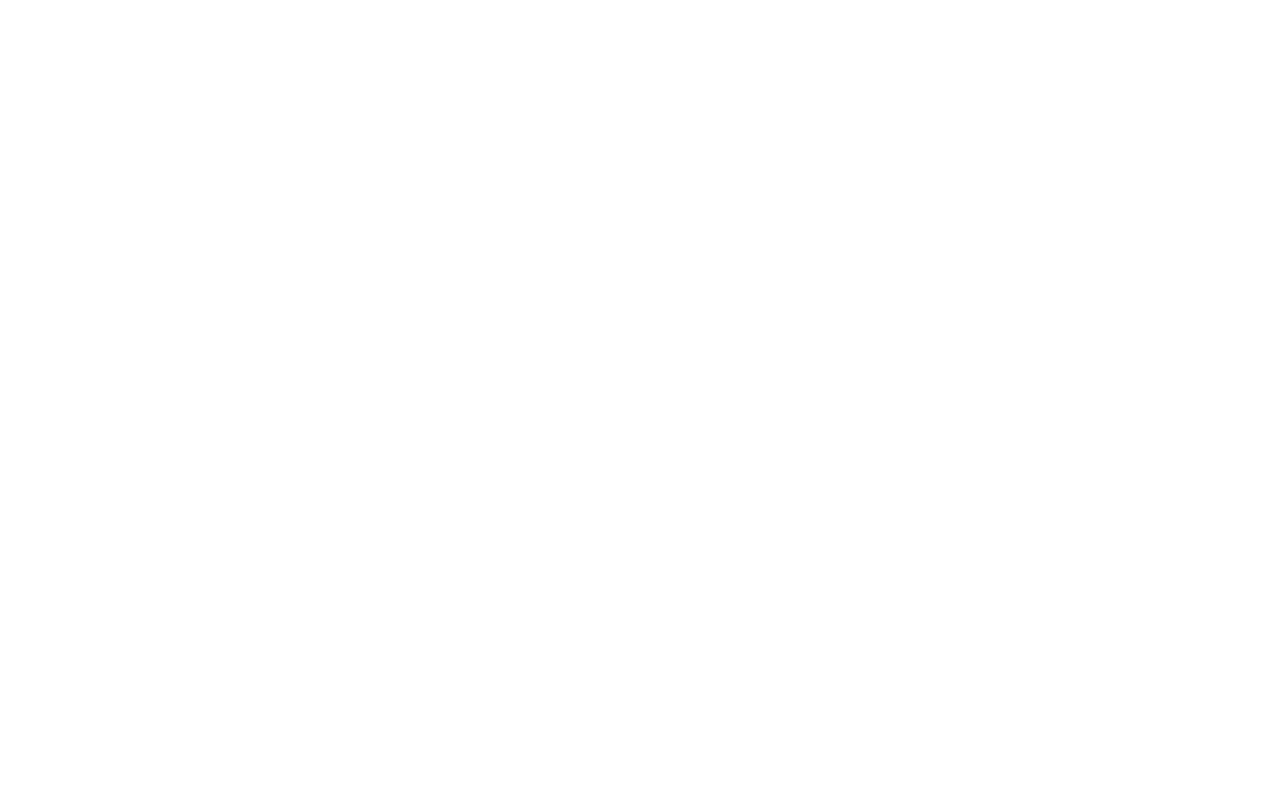
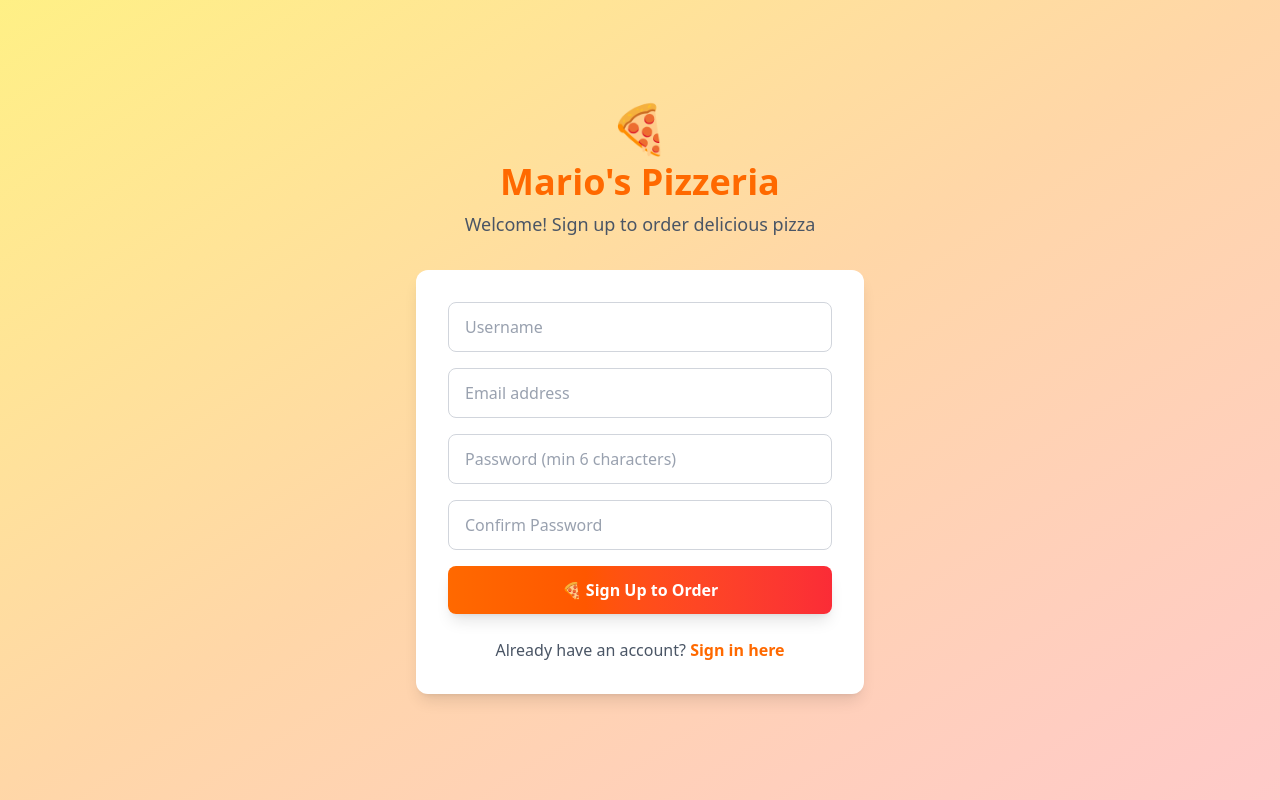
Before and after one commit to kush511/OIBSIP, a React (Vite) app in the folder client/: page /register in a window 1280 px wide. Before the commit this address had no page. Built offline with nearby package versions, Linux system fonts and the light colour scheme.

Commit message:
Signup page with some fix in BE done

```diff
--- a/client/src/App.jsx
+++ b/client/src/App.jsx
@@ -4,6 +4,7 @@
 import './App.css'
 import Login from './pages/Login'
 import Dashboard from './pages/Dashboard'
+import Register from './pages/Register';
 
 
 function App() {
@@ -15,6 +16,8 @@
     <>
      <BrowserRouter>
       <Routes>
+                <Route path="/register" element={<Register />} />
+
         <Route path="/login" element={<Login />} />
         <Route path="/dashboard" element={
           <PrivateRoute>
--- a/client/src/pages/Login.jsx
+++ b/client/src/pages/Login.jsx
@@ -86,7 +86,7 @@
                     <div className='mt-6 text-center'>
                         <p className='text-gray-600'>
                             Don't have an account?
-                            <a href='#' className='text-orange-500 hover:text-orange-600 font-semibold transition-colors'>
+                            <a href='/register' className='text-orange-500 hover:text-orange-600 font-semibold transition-colors'>
                                 Sign up here
                             </a>
                         </p>
--- /dev/null
+++ b/client/src/pages/Register.jsx
@@ -0,0 +1,137 @@
+import { useEffect, useState } from 'react';
+import { useNavigate, Link } from 'react-router-dom';
+import axios from 'axios';
+
+function Register() {
+    const [email, setEmail] = useState('');
+    const [password, setPassword] = useState('');
+    const [confirmPassword, setConfirmPassword] = useState(''); // ADD: Separate state for confirm password
+    const [username, setUsername] = useState('');
+    const [error, setError] = useState(''); // ADD: Error state for better UX
+
+    const navigate = useNavigate();
+
+    useEffect(() => {
+        const token = localStorage.getItem('token');
+        if (token) {
+            navigate('/dashboard');
+        }
+    }, [navigate]);
+
+    async function handleSubmit(e) {
+        e.preventDefault();
+        setError(''); // Clear previous errors
+
+        // ADD: Client-side validation
+        if (password !== confirmPassword) {
+            setError('Passwords do not match');
+            return;
+        }
+
+        if (password.length < 6) {
+            setError('Password must be at least 6 characters long');
+            return;
+        }
+
+        try {
+            const response = await axios.post(`${import.meta.env.VITE_API_BASE_URL}/api/auth/register`, {
+                email,
+                password,
+                username
+            });
+            console.log('Register Success:', response.data);
+
+            // SUCCESS: Show message and redirect to login
+            alert('Registration successful! Please login with your credentials.');
+            navigate('/login');
+
+        } catch (error) {
+            console.log('Register failed:', error.response?.data?.message);
+            setError(error.response?.data?.message || 'Registration failed');
+        }
+    }
+
+    return (
+        <>
+            <div className='min-h-screen flex flex-col justify-center items-center bg-gradient-to-br from-yellow-200 via-orange-200 to-red-200 px-4'>
+
+                <div className='text-center mb-8'>
+                    <div className='text-5xl mb-2 animate-bounce'>🍕</div>
+                    <h1 className='text-4xl font-bold text-orange-500 mb-2'>Mario's Pizzeria</h1>
+                    <p className='text-lg text-gray-600'>Welcome! Sign up to order delicious pizza</p>
+                </div>
+
+                <div className='w-full max-w-md flex flex-col bg-white backdrop-blur-sm rounded-xl shadow-lg p-8'>
+
+                    <form onSubmit={handleSubmit} className='flex flex-col space-y-4 w-full'>
+
+                        {/* FIXED: Username input with correct type */}
+                        <input
+                            value={username}
+                            onChange={e => setUsername(e.target.value)}
+                            type="text" // FIXED: Changed from "username" to "text"
+                            required
+                            placeholder='Username'
+                            className='w-full px-4 py-3 border border-gray-300 rounded-lg bg-white text-gray-800 placeholder-gray-400 focus:outline-none focus:ring-2 focus:ring-orange-200 focus:border-orange-500 hover:border-gray-400 transition-all duration-200'
+                        />
+
+                        <input
+                            value={email}
+                            onChange={e => setEmail(e.target.value)}
+                            type="email"
+                            required
+                            placeholder='Email address'
+                            className='w-full px-4 py-3 border border-gray-300 rounded-lg bg-white text-gray-800 placeholder-gray-400 focus:outline-none focus:ring-2 focus:ring-orange-200 focus:border-orange-500 hover:border-gray-400 transition-all duration-200'
+                        />
+
+                        <input
+                            value={password}
+                            onChange={e => setPassword(e.target.value)}
+                            type="password"
+                            required
+                            placeholder='Password (min 6 characters)'
+                            className='w-full px-4 py-3 border border-gray-300 rounded-lg bg-white text-gray-800 placeholder-gray-400 focus:outline-none focus:ring-2 focus:ring-orange-200 focus:border-orange-500 hover:border-gray-400 transition-all duration-200'
+                        />
+
+                        {/* FIXED: Separate state and onChange for confirm password */}
+                        <input
+                            value={confirmPassword} // FIXED: Uses confirmPassword state
+                            onChange={e => setConfirmPassword(e.target.value)} // FIXED: Updates confirmPassword
+                            type="password"
+                            required
+                            placeholder='Confirm Password'
+                            className='w-full px-4 py-3 border border-gray-300 rounded-lg bg-white text-gray-800 placeholder-gray-400 focus:outline-none focus:ring-2 focus:ring-orange-200 focus:border-orange-500 hover:border-gray-400 transition-all duration-200'
+                        />
+
+                        {/* ADD: Error message display */}
+                        {error && (
+                            <div className='text-red-500 text-sm text-center bg-red-50 p-2 rounded'>
+                                {error}
+                            </div>
+                        )}
+
+                        <button
+                            type='submit'
+                            className='w-full py-3 bg-gradient-to-r from-orange-500 to-red-500 hover:from-orange-600 hover:to-red-600 text-white font-bold rounded-lg shadow-lg hover:shadow-xl transform hover:-translate-y-0.5 transition-all duration-200'
+                        >
+                            🍕 Sign Up to Order
+                        </button>
+                    </form>
+
+                    <div className='mt-6 text-center'>
+                        <p className='text-gray-600'>
+                            Already have an account?{' '}
+                            {/* FIXED: Link text and component */}
+                            <Link to='/login' className='text-orange-500 hover:text-orange-600 font-semibold transition-colors'>
+                                Sign in here
+                            </Link>
+                        </p>
+                    </div>
+
+                </div>
+            </div>
+        </>
+    )
+}
+
+export default Register;
```
Also changed, not shown: 1 other file (tests, documents, lock files or other folders).
